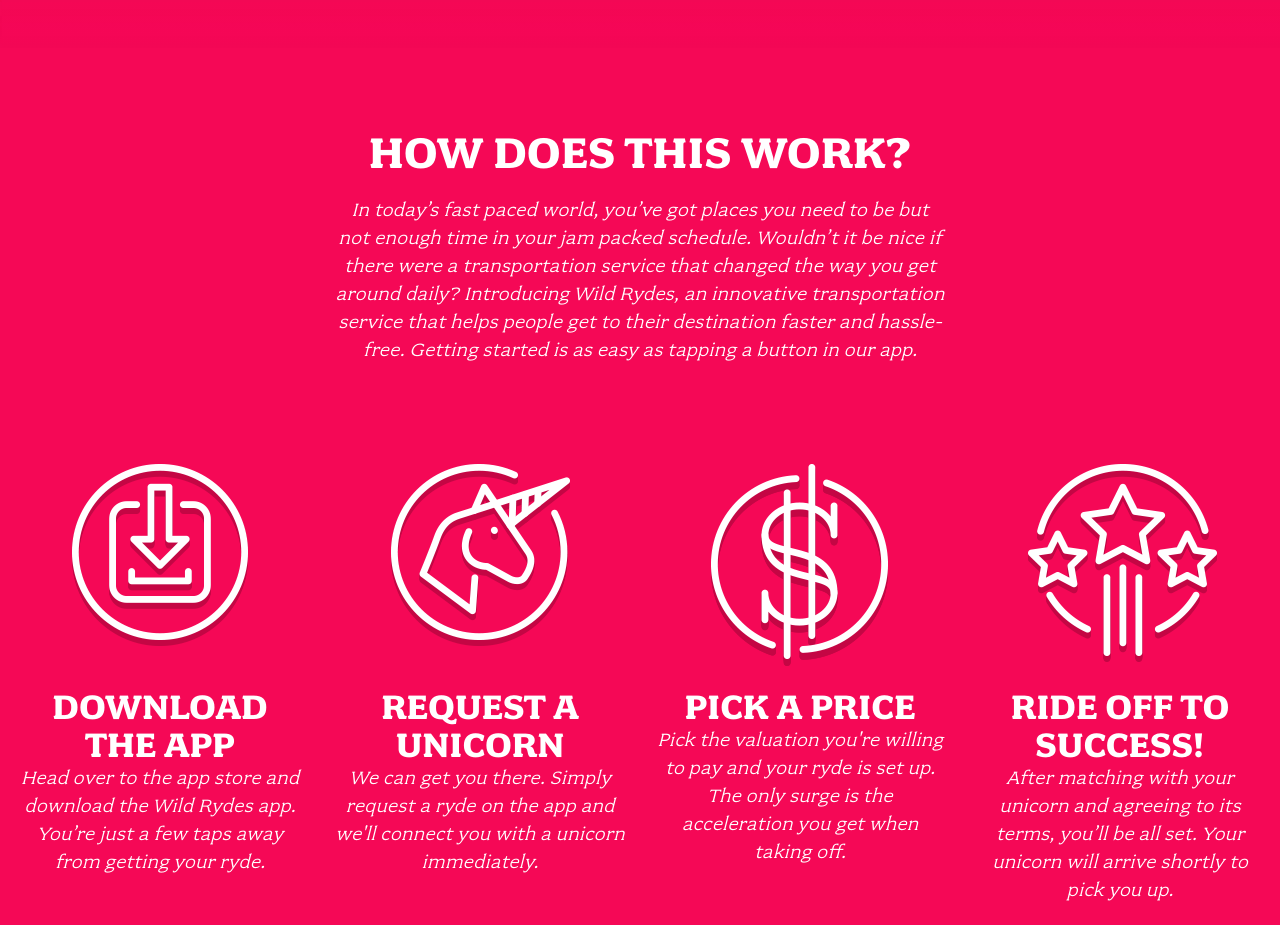
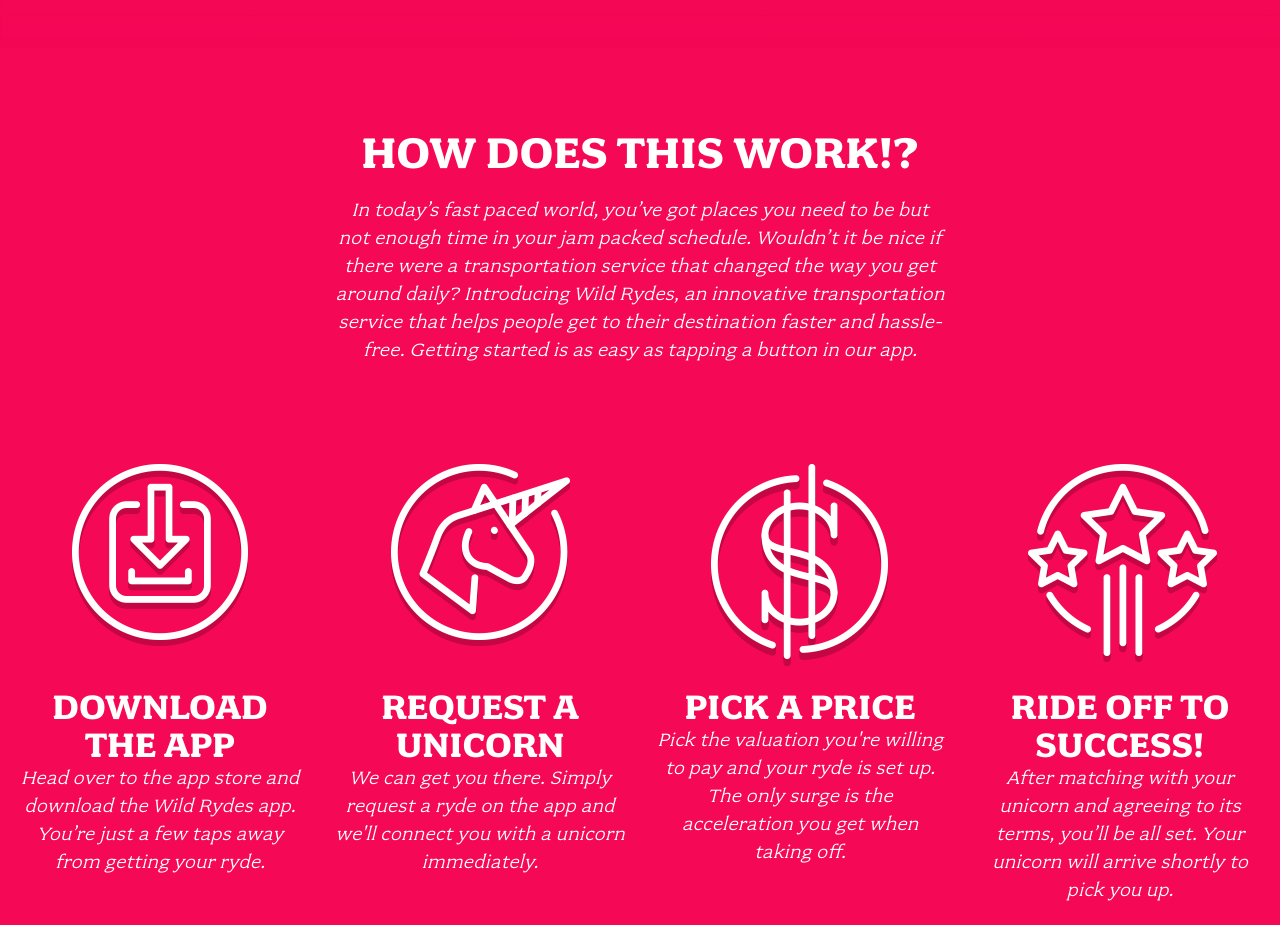
Before and after one commit to hw-haron/crispy-computing-machine, a plain HTML site: page index.html in a window 1280 px wide. Shown: the part 900-1825 px from the top of the page. Drawn offline with Linux system fonts and the light colour scheme.

Commit message:
Update index.html

```diff
--- a/index.html
+++ b/index.html
@@ -30,7 +30,7 @@
 
   <section class="home-about">
     <div class="row column large-9 xlarge-6 xxlarge-4">
-      <h2 class="section-title">How Does This Work?</h2>
+      <h2 class="section-title">How Does This Work!?</h2>
       <p class="content">
         In today’s fast paced world, you’ve got places you need to be but not enough time in your jam packed schedule. Wouldn’t it be nice if there were a transportation service that changed the way you get around daily? Introducing Wild Rydes, an innovative transportation service that helps people get to their destination faster and hassle-free. Getting started is as easy as tapping a button in our app.
       </p>
```
